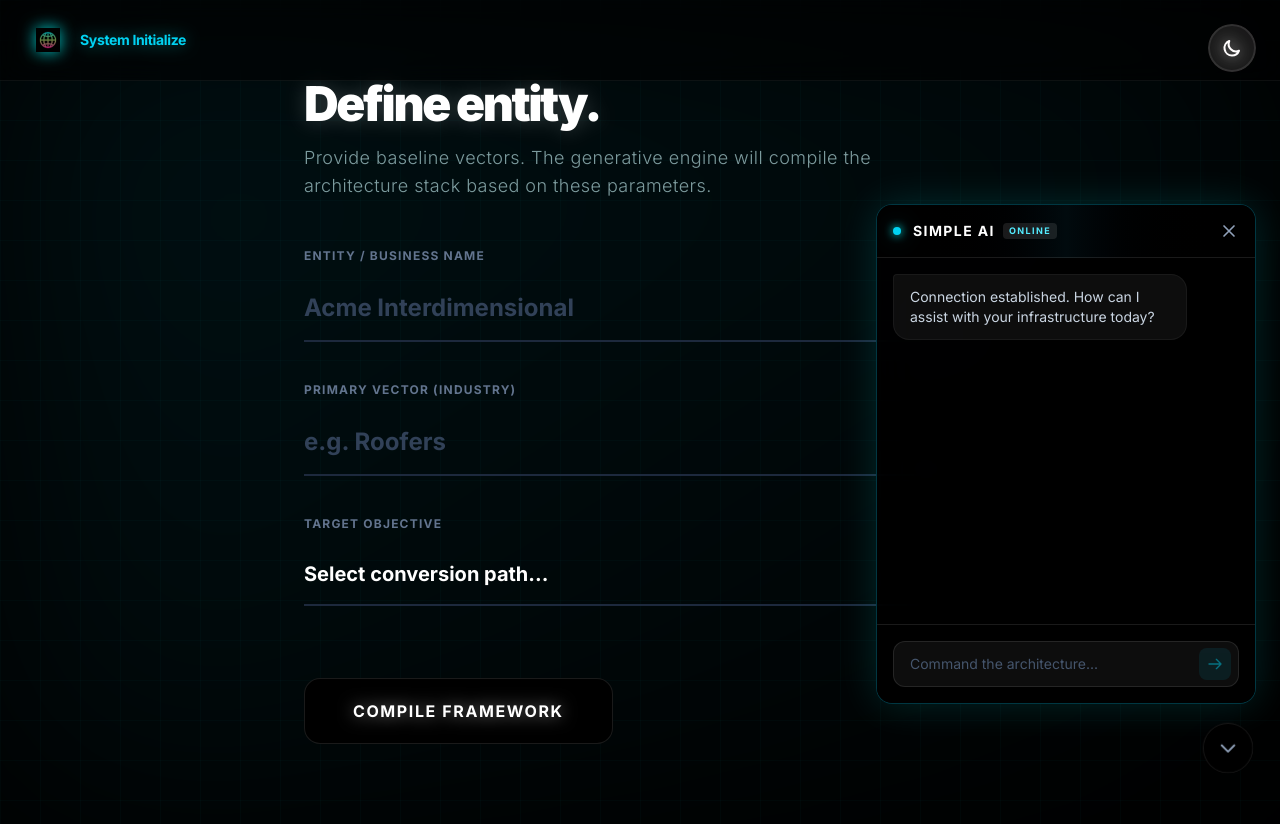
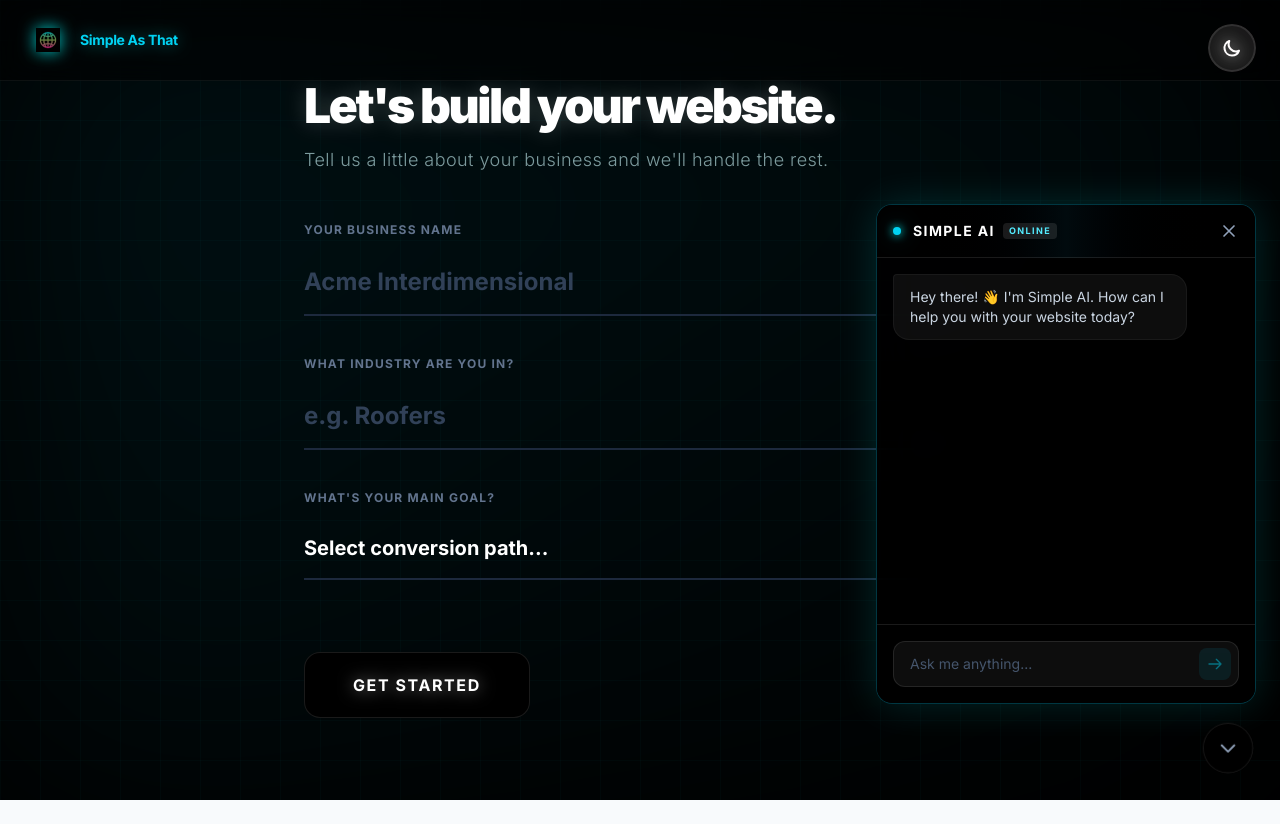
Before and after one commit to cybergod-duck/simple-as-that.net, a Next.js app: page /onboarding in a window 1280 px wide. After the commit the page ends 800 px from the top, so only its background shows below. Built offline with nearby package versions, Linux system fonts and the light colour scheme.

Commit message:
copy: rewrite all UI language for small business owners, remove tech jargon

```diff
--- a/components/FluidAI.tsx
+++ b/components/FluidAI.tsx
@@ -12,7 +12,7 @@ export default function FluidAI() {
     const pathname = usePathname();
     const [isOpen, setIsOpen] = useState(false);
     const [messages, setMessages] = useState<Message[]>([
-        { role: 'ai', content: 'Connection established. How can I assist with your infrastructure today?' }
+        { role: 'ai', content: 'Hey there! 👋 I\'m Simple AI. How can I help you with your website today?' }
     ]);
     const [input, setInput] = useState('');
     const [isThinking, setIsThinking] = useState(false);
@@ -27,7 +27,7 @@ export default function FluidAI() {
             const industry = pathname.split('/').pop()?.replace('-', ' ');
             setMessages(prev => [...prev, {
                 role: 'ai',
-                content: `I am currently optimizing this layout for the ${industry} space. Do you need me to adjust the data payload?`
+                content: `I see you\'re checking out our ${industry} websites! Have any questions about what we can build for you?`
             }]);
         }
     }, [pathname]);
@@ -63,7 +63,7 @@ export default function FluidAI() {
             setMessages(prev => [...prev, { role: 'ai', content: data.reply }]);
         } catch (error) {
             console.error('AI Error:', error);
-            setMessages(prev => [...prev, { role: 'ai', content: 'Neural connection interrupted. Please try again.' }]);
+            setMessages(prev => [...prev, { role: 'ai', content: 'Hmm, something went wrong on my end. Could you try asking again?' }]);
         } finally {
             setIsThinking(false);
         }
@@ -129,7 +129,7 @@ export default function FluidAI() {
                                 value={input}
                                 onChange={(e: any) => setInput(e.target.value)}
                                 onKeyDown={(e: any) => e.key === 'Enter' && handleSend()}
-                                placeholder="Command the architecture..."
+                                placeholder="Ask me anything..."
                                 className="w-full bg-white/5 border border-white/10 rounded-xl pl-4 pr-12 py-3 text-sm text-white focus:outline-none focus:border-cyan-500/50 focus:bg-white/10 transition-colors placeholder:text-slate-600"
                             />
                             <button
--- a/components/Onboarding/OnboardingFlow.tsx
+++ b/components/Onboarding/OnboardingFlow.tsx
@@ -131,7 +131,7 @@ export default function OnboardingFlow() {
                         />
                     </div>
                     <span className={`font-bold tracking-tight text-sm transition-colors ${isDark ? 'text-cyan-400 drop-shadow-[0_0_8px_rgba(0,255,255,0.4)]' : 'text-slate-900 drop-shadow-[0_1px_2px_rgba(0,0,0,0.1)]'
-                        }`}>System Initialize</span>
+                        }`}>Simple As That</span>
                 </div>
             </div>
 
@@ -143,10 +143,10 @@ export default function OnboardingFlow() {
                     <div className="animate-fade-in space-y-12">
                         <div className="text-center md:text-left">
                             <h2 className={`text-4xl md:text-5xl font-black tracking-tighter mb-4 transition-colors ${isDark ? 'text-white drop-shadow-[0_0_10px_rgba(255,255,255,0.2)]' : 'text-slate-900'
-                                }`}>Define entity.</h2>
+                                }`}>Let's build your website.</h2>
                             <p className={`text-lg font-light tracking-wide transition-colors ${isDark ? 'text-cyan-100/60' : 'text-slate-500'
                                 }`}>
-                                Provide baseline vectors. The generative engine will compile the architecture stack based on these parameters.
+                                Tell us a little about your business and we'll handle the rest.
                             </p>
                         </div>
 
@@ -156,7 +156,7 @@ export default function OnboardingFlow() {
                                 <label className={`block text-xs font-bold uppercase tracking-widest mb-3 transition-colors ${formData.name
                                     ? (isDark ? 'text-cyan-400 drop-shadow-[0_0_8px_rgba(0,255,255,0.4)]' : 'text-cyan-600')
                                     : 'text-slate-500'
-                                    }`}>Entity / Business Name</label>
+                                    }`}>Your Business Name</label>
                                 <input
                                     required
                                     type="text"
@@ -174,7 +174,7 @@ export default function OnboardingFlow() {
                                 <label className={`block text-xs font-bold uppercase tracking-widest mb-3 transition-colors ${formData.industry
                                     ? (isDark ? 'text-green-400 drop-shadow-[0_0_8px_rgba(0,255,0,0.4)]' : 'text-green-600')
                                     : 'text-slate-500'
-                                    }`}>Primary Vector (Industry)</label>
+                                    }`}>What Industry Are You In?</label>
                                 <input
                                     required
                                     type="text"
@@ -196,7 +196,7 @@ export default function OnboardingFlow() {
                                 <label className={`block text-xs font-bold uppercase tracking-widest mb-3 transition-colors ${formData.goals
                                     ? (isDark ? 'text-pink-400 drop-shadow-[0_0_8px_rgba(255,0,255,0.4)]' : 'text-pink-600')
                                     : 'text-slate-500'
-                                    }`}>Target Objective</label>
+                                    }`}>What's Your Main Goal?</label>
                                 <select
                                     required
                                     value={formData.goals}
@@ -207,9 +207,9 @@ export default function OnboardingFlow() {
                                         }`}
                                 >
                                     <option value="" disabled hidden className="text-slate-500">Select conversion path...</option>
-                                    <option value="leads">Maximize Inbound Pipeline (Leads)</option>
-                                    <option value="sales">Orchestrate e-Commerce (Sales)</option>
-                                    <option value="portfolio">Establish Market Authority (Trust)</option>
+                                    <option value="leads">Get More Customers (Leads)</option>
+                                    <option value="sales">Sell Products Online (Sales)</option>
+                                    <option value="portfolio">Build Trust & Credibility (Portfolio)</option>
                                 </select>
                             </div>
 
@@ -222,7 +222,7 @@ export default function OnboardingFlow() {
                                         }`}></div>
                                     <span className={`relative z-10 transition-colors ${isDark ? 'text-white drop-shadow-[0_0_8px_rgba(255,255,255,0.5)]' : 'text-slate-900 drop-shadow-[0_1px_2px_rgba(0,0,0,0.1)]'
                                         }`}>
-                                        Compile Framework
+                                        Get Started
                                     </span>
                                 </button>
                             </div>
@@ -245,10 +245,10 @@ export default function OnboardingFlow() {
                         </div>
                         <div className="space-y-2">
                             <h3 className={`text-2xl font-bold tracking-tight transition-colors ${isDark ? 'text-white drop-shadow-[0_0_8px_rgba(255,255,255,0.3)]' : 'text-slate-900'
-                                }`}>Analyzing Sector Data</h3>
+                                }`}>Building Your Preview</h3>
                             <p className={`font-mono text-xs tracking-widest uppercase transition-colors ${isDark ? 'text-cyan-400 drop-shadow-[0_0_5px_rgba(0,255,255,0.4)]' : 'text-cyan-600'
                                 }`}>
-                                Compiling {formData.industry} topography...
+                                Preparing your {formData.industry} website options...
                             </p>
                         </div>
                     </div>
@@ -280,10 +280,10 @@ export default function OnboardingFlow() {
                     <div className="animate-fade-in space-y-12 w-full max-w-3xl mx-auto">
                         <div className="text-center md:text-left">
                             <h2 className={`text-4xl font-black tracking-tighter mb-4 transition-colors ${isDark ? 'text-white drop-shadow-[0_0_10px_rgba(255,255,255,0.2)]' : 'text-slate-900'
-                                }`}>Network Address.</h2>
+                                }`}>Pick Your Domain.</h2>
                             <p className={`text-lg font-light tracking-wide transition-colors ${isDark ? 'text-cyan-100/60' : 'text-slate-500'
                                 }`}>
-                                Secure a verified domain node to push to the edge network.
+                                Every great website starts with a great web address.
                             </p>
                         </div>
 
@@ -292,7 +292,7 @@ export default function OnboardingFlow() {
                                 <div className={`w-12 h-12 border-4 border-t-transparent rounded-full animate-spin transition-colors ${isDark ? 'border-cyan-400 drop-shadow-[0_0_10px_rgba(0,255,255,0.5)]' : 'border-cyan-500'
                                     }`}></div>
                                 <span className={`font-mono text-xs tracking-widest uppercase transition-colors ${isDark ? 'text-cyan-400 drop-shadow-[0_0_5px_rgba(0,255,255,0.4)]' : 'text-cyan-600'
-                                    }`}>Querying Registrars...</span>
+                                    }`}>Checking availability...</span>
                             </div>
                         ) : (
                             <div className="grid grid-cols-1 md:grid-cols-2 gap-6 w-full">
@@ -301,8 +301,8 @@ export default function OnboardingFlow() {
                                     ? 'bg-black/50 border-cyan-500/20 hover:border-cyan-400/50 hover:shadow-[0_0_30px_rgba(0,255,255,0.1)]'
                                     : 'bg-white/80 border-cyan-500/20 hover:border-cyan-500 hover:shadow-[0_8px_30px_rgba(0,255,255,0.15)] shadow-sm'
                                     }`}>
-                                    <h3 className={`text-xl font-bold mb-2 ${isDark ? 'text-white' : 'text-slate-900'}`}>Auto-Provisioning</h3>
-                                    <p className="text-sm mb-6 text-slate-500">Via our API backing layer. Zero DNS config required.</p>
+                                    <h3 className={`text-xl font-bold mb-2 ${isDark ? 'text-white' : 'text-slate-900'}`}>We'll Set It Up For You</h3>
+                                    <p className="text-sm mb-6 text-slate-500">Pick a domain below and we handle everything. No tech skills needed.</p>
 
                                     <div className="space-y-3">
                                         {availableDomains.map((domain, i) => (
@@ -331,8 +331,8 @@ export default function OnboardingFlow() {
                                         ? 'bg-black/50 border-orange-500/20 hover:border-orange-500/50 hover:shadow-[0_0_30px_rgba(255,165,0,0.1)]'
                                         : 'bg-white/80 border-orange-400/30 hover:border-orange-500 hover:shadow-[0_8px_30px_rgba(255,165,0,0.15)] shadow-sm'
                                         }`}>
-                                        <h3 className={`text-lg font-bold mb-2 ${isDark ? 'text-white' : 'text-slate-900'}`}>Cloudflare Pipeline</h3>
-                                        <p className="text-xs mb-6 text-slate-500">Handoff to Cloudflare registrar for at-cost domains.</p>
+                                        <h3 className={`text-lg font-bold mb-2 ${isDark ? 'text-white' : 'text-slate-900'}`}>Buy Through Cloudflare</h3>
+                                        <p className="text-xs mb-6 text-slate-500">Purchase your domain directly at the lowest price.</p>
                                         <button onClick={() => handleDomainSelect('cloudflare-pending')} className={`w-full py-3 border rounded-xl font-bold text-sm transition-colors ${isDark
                                             ? 'border-orange-500/50 text-orange-400 hover:bg-orange-500/10 hover:shadow-[0_0_15px_rgba(255,165,0,0.2)]'
                                             : 'border-orange-400 text-orange-600 hover:bg-orange-50 shadow-sm'
@@ -343,8 +343,8 @@ export default function OnboardingFlow() {
                                         ? 'bg-black/50 border-white/10 hover:border-white/30'
                                         : 'bg-white/80 border-slate-200 hover:border-slate-400 shadow-sm'
                                         }`}>
-                                        <h3 className={`text-lg font-bold mb-2 ${isDark ? 'text-white' : 'text-slate-900'}`}>Bring Your Own</h3>
-                                        <p className="text-xs mb-4 text-slate-500">Map via Domain Connect protocol.</p>
+                                        <h3 className={`text-lg font-bold mb-2 ${isDark ? 'text-white' : 'text-slate-900'}`}>I Already Have a Domain</h3>
+                                        <p className="text-xs mb-4 text-slate-500">Connect the domain you already own.</p>
                                         <div className="flex gap-2">
                                             <input type="text" id="custom-domain-input" placeholder="yourdomain.com" className={`w-full px-4 py-3 rounded-xl border focus:outline-none transition-colors ${isDark
                                                 ? 'focus:ring-1 focus:ring-white/50 bg-black/60 border-white/10 text-white'
@@ -375,9 +375,9 @@ export default function OnboardingFlow() {
                             <svg className={`w-10 h-10 ${isDark ? 'text-green-400 drop-shadow-[0_0_8px_rgba(0,255,0,0.6)]' : 'text-green-500 drop-shadow-[0_2px_4px_rgba(0,255,0,0.3)]'}`} fill="none" stroke="currentColor" viewBox="0 0 24 24" strokeWidth="3"><path strokeLinecap="round" strokeLinejoin="round" d="M5 13l4 4L19 7"></path></svg>
                         </div>
                         <div className="space-y-4">
-                            <h2 className={`text-4xl md:text-5xl font-black tracking-tighter ${isDark ? 'text-white drop-shadow-[0_0_10px_rgba(255,255,255,0.3)]' : 'text-slate-900'}`}>Architecture Locked.</h2>
+                            <h2 className={`text-4xl md:text-5xl font-black tracking-tighter ${isDark ? 'text-white drop-shadow-[0_0_10px_rgba(255,255,255,0.3)]' : 'text-slate-900'}`}>You're All Set!</h2>
                             <p className={`text-lg font-light tracking-wide ${isDark ? 'text-green-100/60' : 'text-slate-500'}`}>
-                                Deploying framework to the edge network. Initiating hyperspace jump...
+                                We're setting up your website now. This won't take long...
                             </p>
                         </div>
                         <div className={`w-full max-w-sm mx-auto h-2 rounded-full overflow-hidden border ${isDark ? 'bg-white/5 border-white/10' : 'bg-slate-100 border-slate-200 shadow-inner'}`}>
--- a/components/Onboarding/TemplateRecommendations.tsx
+++ b/components/Onboarding/TemplateRecommendations.tsx
@@ -82,11 +82,11 @@ export default function TemplateRecommendations({ industry, onComplete }: { indu
 
                 <h2 className={`text-4xl md:text-5xl font-black tracking-tighter mb-4 transition-colors ${isDark ? 'text-white drop-shadow-[0_0_10px_rgba(255,255,255,0.3)]' : 'text-slate-900'
                     }`}>
-                    Architecture Selection
+                    Choose Your Website Package
                 </h2>
                 <p className={`text-lg font-light tracking-wide max-w-2xl text-center transition-colors ${isDark ? 'text-purple-200/60' : 'text-slate-500'
                     }`}>
-                    Optimized for {industry || 'Your Space'}. Select your foundational build.
+                    Optimized for {industry || 'Your Business'}. Pick the plan that fits your needs.
                 </p>
             </div>
 
@@ -181,7 +181,7 @@ export default function TemplateRecommendations({ industry, onComplete }: { indu
                                     : 'bg-white text-purple-600 border-purple-400 group-hover:border-cyan-400 group-hover:text-cyan-700 shadow-[0_4px_10px_rgba(168,85,247,0.2)]')
                                 }`}
                             >
-                                {selectedPlan === tier.id ? 'Selected Baseline' : 'Select'}
+                                {selectedPlan === tier.id ? 'Selected ✓' : 'Choose This Plan'}
                             </div>
                         </div>
                     ))}
@@ -193,7 +193,7 @@ export default function TemplateRecommendations({ industry, onComplete }: { indu
                 }`}>
                 <div className={`text-xs font-bold tracking-widest uppercase transition-colors ${isDark ? 'text-purple-300' : 'text-slate-500'
                     }`}>
-                    Step 3: Framework Inject
+                    Step 3: Choose Your Plan
                 </div>
                 <button
                     onClick={handleNext}
@@ -213,7 +213,7 @@ export default function TemplateRecommendations({ industry, onComplete }: { indu
                         }`}></div>
                     <span className={`relative z-10 transition-all ${selectedPlan && isDark ? 'drop-shadow-[0_0_8px_rgba(255,255,255,0.5)]' : ''
                         }`}>
-                        Provision Framework
+                        Continue
                     </span>
                 </button>
             </div>
--- a/tsconfig.json
+++ b/tsconfig.json
@@ -32,7 +32,8 @@
     "next-env.d.ts",
     "**/*.ts",
     "**/*.tsx",
-    ".next/types/**/*.ts"
+    ".next/types/**/*.ts",
+    ".next/dev/types/**/*.ts"
   ],
   "exclude": [
     "node_modules"
```
Also changed, not shown: components/Onboarding/UpsellModule.tsx (+6 -6 lines).
